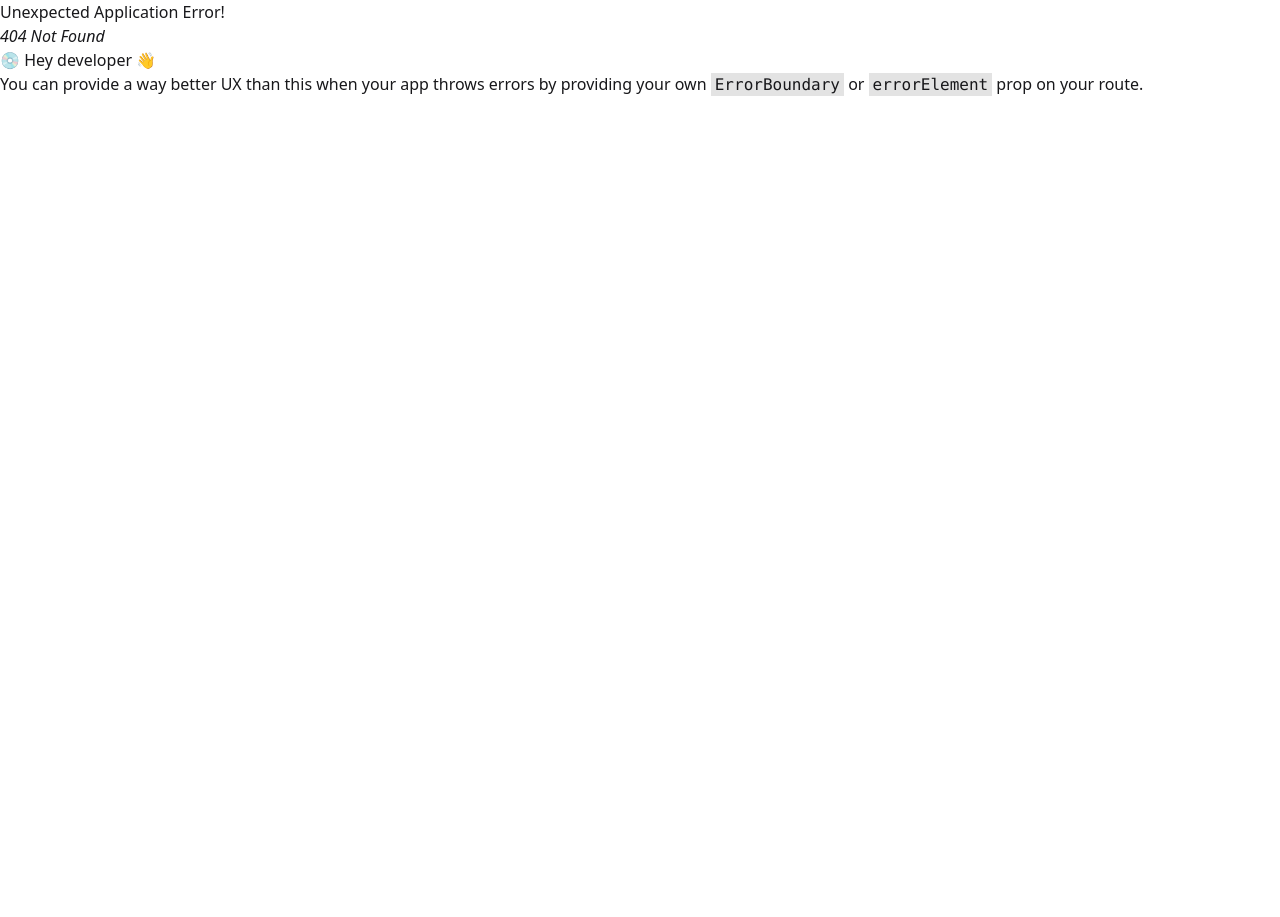
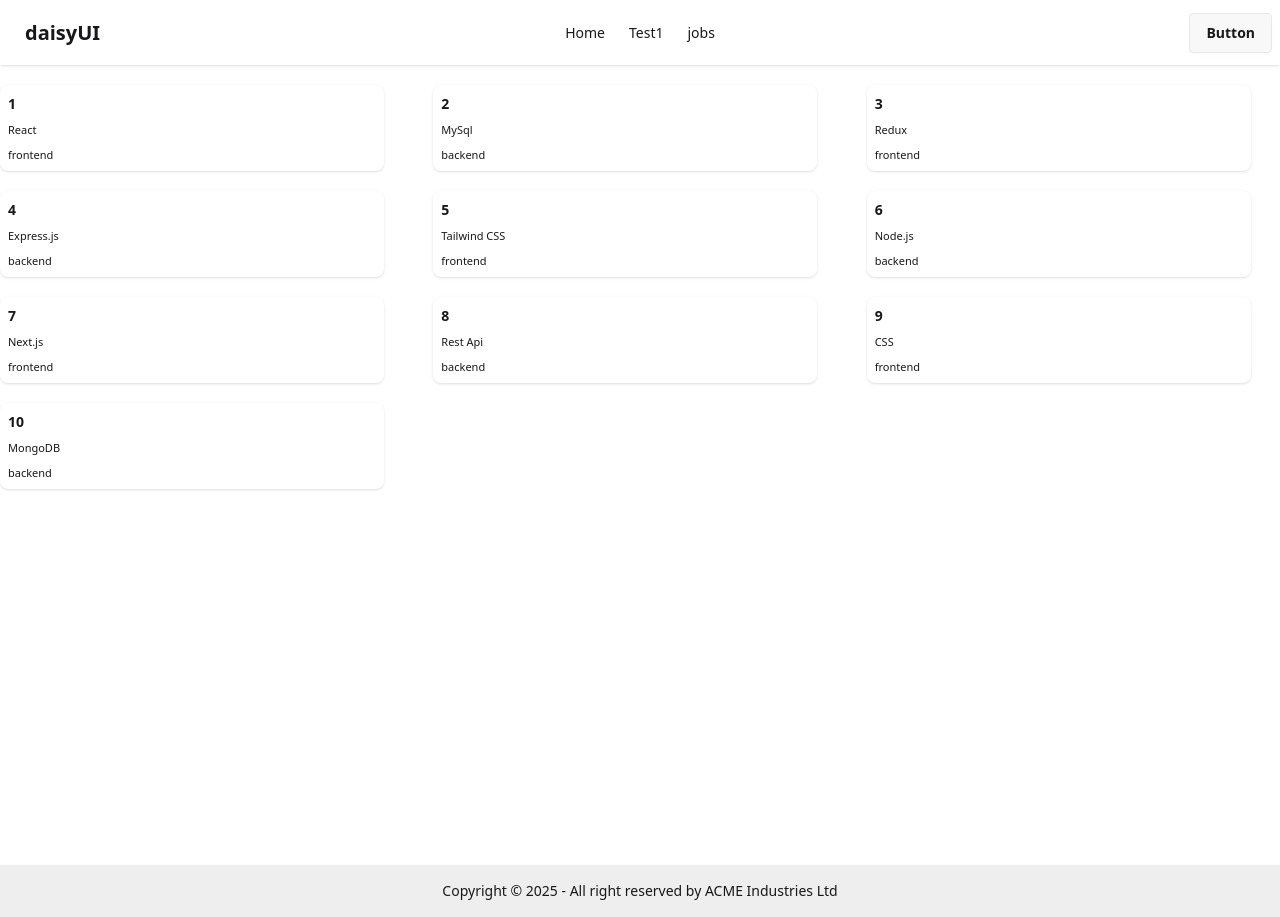
Before and after one commit to armank8/filterTest, a React (Vite) app in the folder client/: page /test1 in a window 1280 px wide. Before the commit this address had no page. Before the commit the page ends 800 px from the top, so only its background shows below. Built offline with nearby package versions, Linux system fonts and the light colour scheme.

Commit message:
eslint mod single ITem

```diff
--- a/client/eslint.config.js
+++ b/client/eslint.config.js
@@ -24,6 +24,7 @@ export default [
       'react-refresh': reactRefresh,
     },
     rules: {
+      'react/prop-types' : 'off',
       ...js.configs.recommended.rules,
       ...react.configs.recommended.rules,
       ...react.configs['jsx-runtime'].rules,
--- /dev/null
+++ b/client/src/Pages/Test1/Test1.jsx
@@ -0,0 +1,23 @@
+import { useState } from "react"
+import { items } from "./items";
+import Test1Item from "./Test1Item";
+
+const Test1 = () => {
+    const [filter, setFilter] = useState({
+        search: "",
+        category: "all",
+        sort: "none"
+    });
+
+    return (
+        <div className="grid grid-cols-3 gap-5 py-5">
+            {
+                items.map((item) => (
+                    <Test1Item key={item.id} item={item}></Test1Item>
+                ))
+            }
+        </div>
+    )
+}
+
+export default Test1
--- /dev/null
+++ b/client/src/Pages/Test1/Test1Item.jsx
@@ -0,0 +1,17 @@
+import PropTypes from 'prop-types';
+
+
+const Test1Item = ({ item }) => {
+    const { id, name, category } = item;
+    return (
+        <div className="card w-96 bg-base-100 card-xs shadow-sm">
+            <div className="card-body">
+                <h2 className="card-title">{id}</h2>
+                <p>{name}</p>
+                <p>{category}</p>
+            </div>
+        </div>
+    )
+}
+
+export default Test1Item
--- /dev/null
+++ b/client/src/Pages/Test1/items.js
@@ -0,0 +1,12 @@
+export const items = [
+    { id: 1, name: "React", category: "frontend" },
+    { id: 2, name: "MySql", category: "backend" },
+    { id: 3, name: "Redux", category: "frontend" },
+    { id: 4, name: "Express.js", category: "backend" },
+    { id: 5, name: "Tailwind CSS", category: "frontend" },
+    { id: 6, name: "Node.js", category: "backend" },
+    { id: 7, name: "Next.js", category: "frontend" },
+    { id: 8, name: "Rest Api", category: "backend" },
+    { id: 9, name: "CSS", category: "frontend" },
+    { id: 10, name: "MongoDB", category: "backend" },
+  ];
--- a/client/src/Shared/Navbar/Navbar.jsx
+++ b/client/src/Shared/Navbar/Navbar.jsx
@@ -6,6 +6,7 @@ const Navbar = () => {
     const navOptions = (
         <>
             <li><Link to="/">Home</Link></li>
+            <li><Link to="/test1">Test1</Link></li>
             <li><Link to="/jobs">jobs</Link></li>
         </>
     )
```
Also changed, not shown: client/src/Routes/Routes.jsx (+9 -4 lines).
